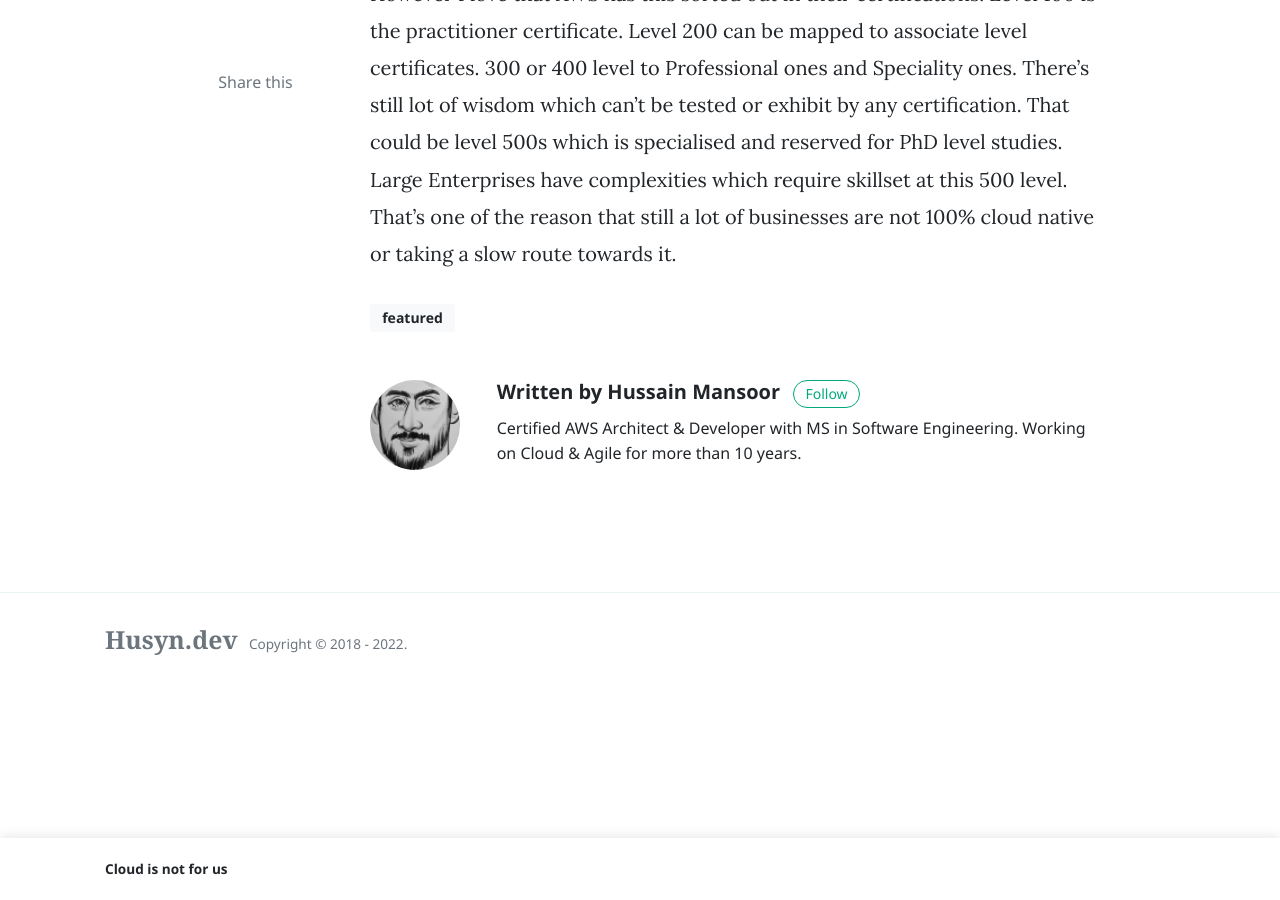
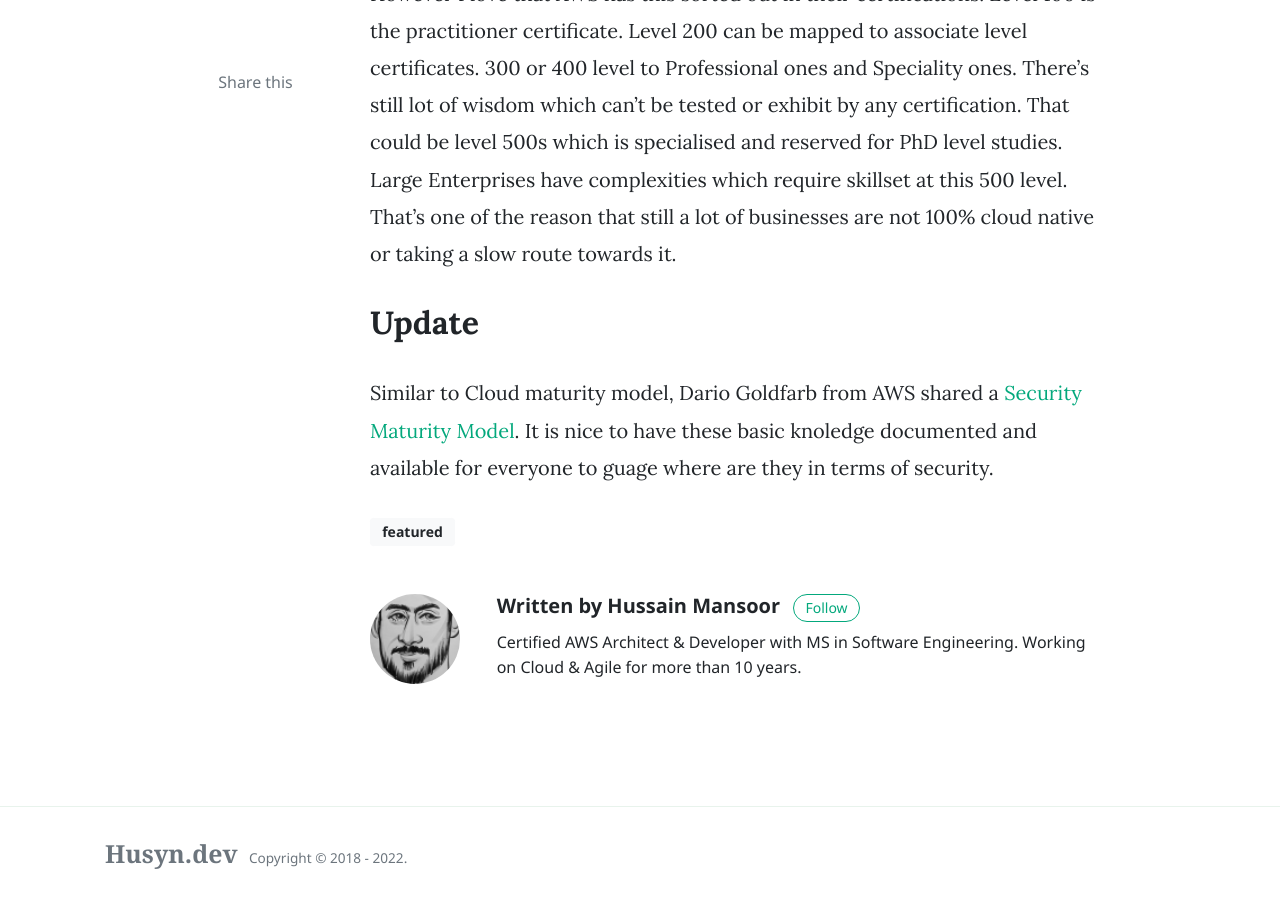
Before and after one commit to husyn/husyn.dev, a Jekyll site: the page built from _posts/2022-05-24-cloud-usage-maturity-levels.markdown, in a window 1280 px wide and 900 px high, scrolled down 5441 px. Built offline with Jekyll 4.4.1, drawn with Linux system fonts in a browser that asks for light colours; nearby versions of some CDN libraries; comment, search, counter and statistics services are not loaded.

Commit message:
Updates about security

```diff
--- a/_posts/2022-05-24-cloud-usage-maturity-levels.markdown
+++ b/_posts/2022-05-24-cloud-usage-maturity-levels.markdown
@@ -100,3 +100,6 @@
 Every organisation have to develop some kind of policies / rules around the competency of their employees. This competency decides career paths, promotions and compensations. How awesome it would be that every organisation clearly document this and make this public to (at least) all the employees, then a lot of debate and waste can be eliminated. Alas, our world is not perfect!
 
 However I love that AWS has this sorted out in their certifications. Level 100 is the practitioner certificate. Level 200 can be mapped to associate level certificates. 300 or 400 level to Professional ones and Speciality ones. There's still lot of wisdom which can't be tested or exhibit by any certification. That could be level 500s which is specialised and reserved for PhD level studies. Large Enterprises have complexities which require skillset at this 500 level. That's one of the reason that still a lot of businesses are not 100% cloud native or taking a slow route towards it.
+
+## Update
+Similar to Cloud maturity model, Dario Goldfarb from AWS shared a [Security Maturity Model](https://maturitymodel.security.aws.dev/en/). It is nice to have these basic knoledge documented and available for everyone to guage where are they in terms of security.
```
